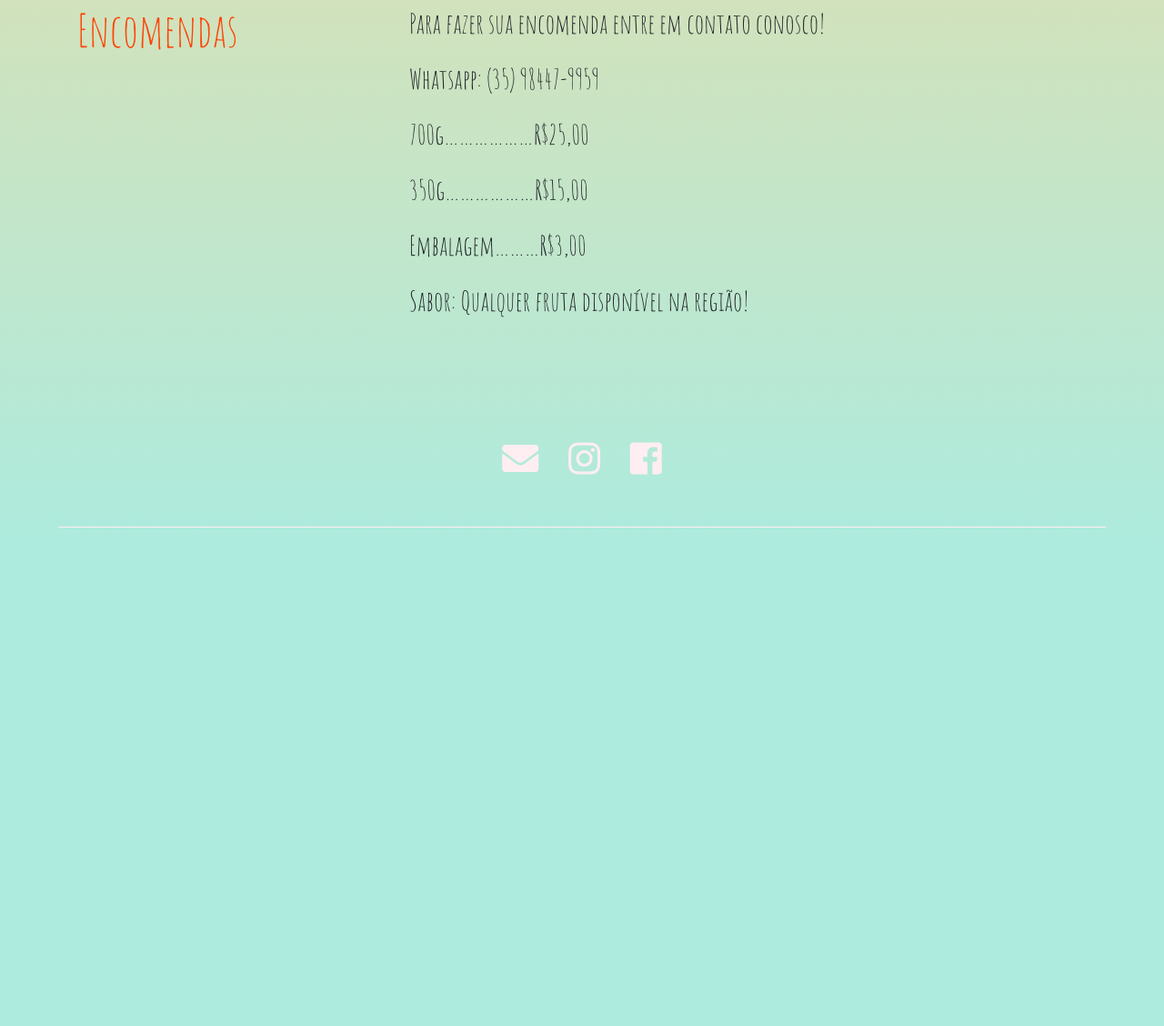
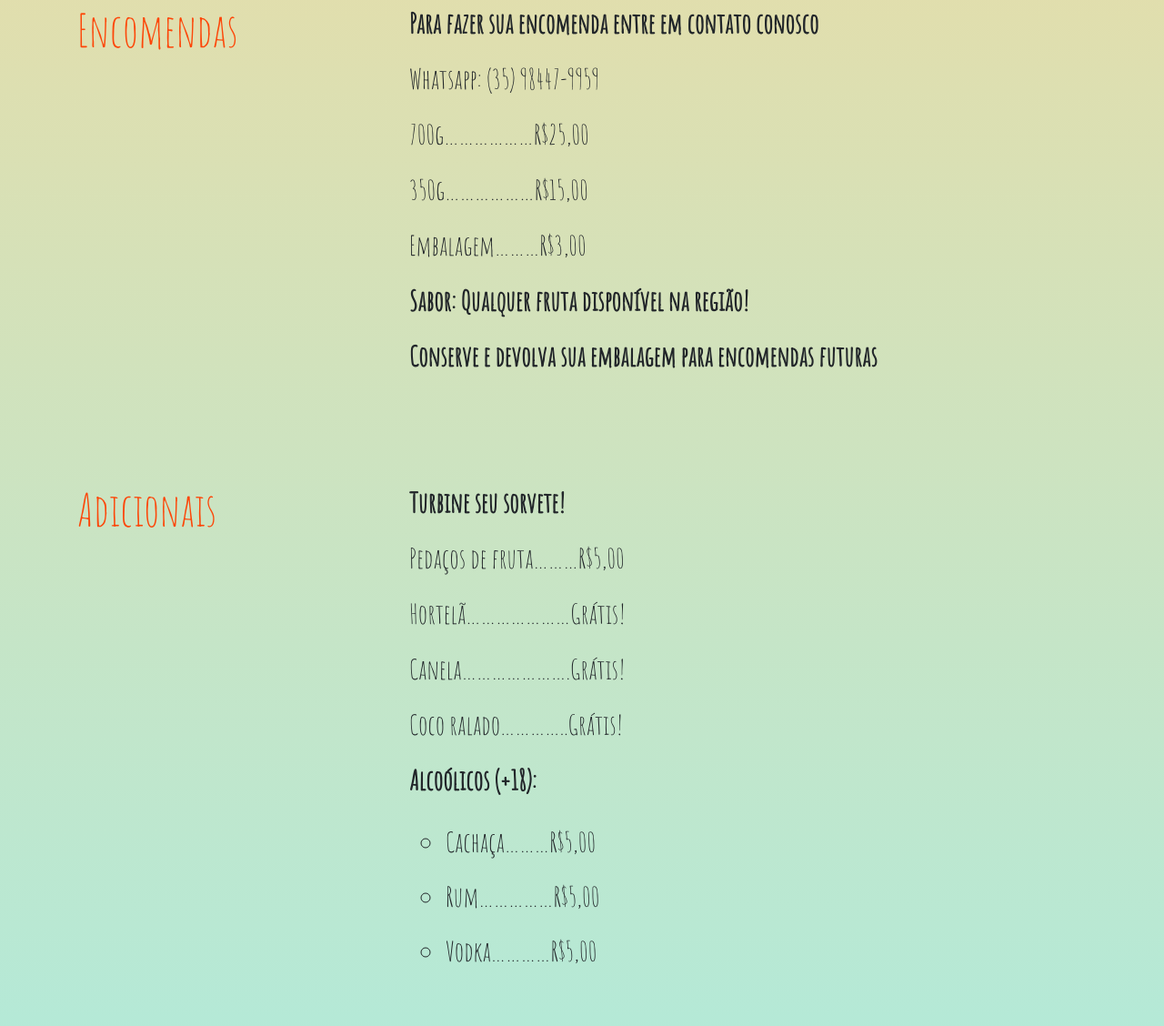
Before and after one commit to Gelato-Finocchio/gelatofinocchio, a plain HTML site: page index.html in a window 1280 px wide. Shown: the part 744-1872 px from the top of the page at 91% size. Before the commit the page ends 1344 px from the top, so only its background shows below. Drawn offline with nearby package versions, Linux system fonts and the light colour scheme.

Commit message:
Adicionais

```diff
--- a/index.html
+++ b/index.html
@@ -46,8 +46,8 @@
                     <h3>Encomendas</h3>
                 </div>
                 <div class="col-8 p-0 mobile">
-                    <p>
-                        Para fazer sua encomenda entre em contato conosco!
+                    <p style="font-weight: bolder;">
+                        Para fazer sua encomenda entre em contato conosco
                     </p>
                     <p>
                         Whatsapp: (35) 98447-9959
@@ -61,9 +61,52 @@
                     <p>
                         Embalagem………R$3,00
                     </p>
-                    <p>
+                    <p style="font-weight: bolder;">
                         Sabor: Qualquer fruta disponível na região!
                     </p>
+                    <p style="font-weight: bolder;">
+                        Conserve e devolva sua embalagem para encomendas futuras
+                    </p>
+                </div>
+            </div>
+        </div>
+    </section>
+    <section class="about">
+        <div class="container">
+            <div class="row">
+                <div class="col-4 mobile">
+                    <h3>Adicionais</h3>
+                </div>
+                <div class="col-8 p-0 mobile">
+                    <p style="font-weight: bolder;">
+                        Turbine seu sorvete!
+                    </p>
+                    <p>
+                        Pedaços de fruta………R$5,00
+                    </p>
+                    <p>
+                        Hortelã…………………Grátis!
+                    </p>
+                    <p>
+                        Canela………………….Grátis!
+                    </p>
+                    <p>
+                        Coco ralado…………..Grátis!
+                    </p>
+                    <p style="font-weight: bolder;">
+                        Alcoólicos (+18):
+                    </p>
+                    <ul>
+                        <li>
+                            Cachaça………R$5,00
+                        </li>
+                        <li>
+                            Rum……………R$5,00
+                        </li>
+                        <li>
+                            Vodka…………R$5,00
+                        </li>
+                    </ul>
                 </div>
             </div>
         </div>
```
Also changed, not shown: assets/sheets/all.css.
